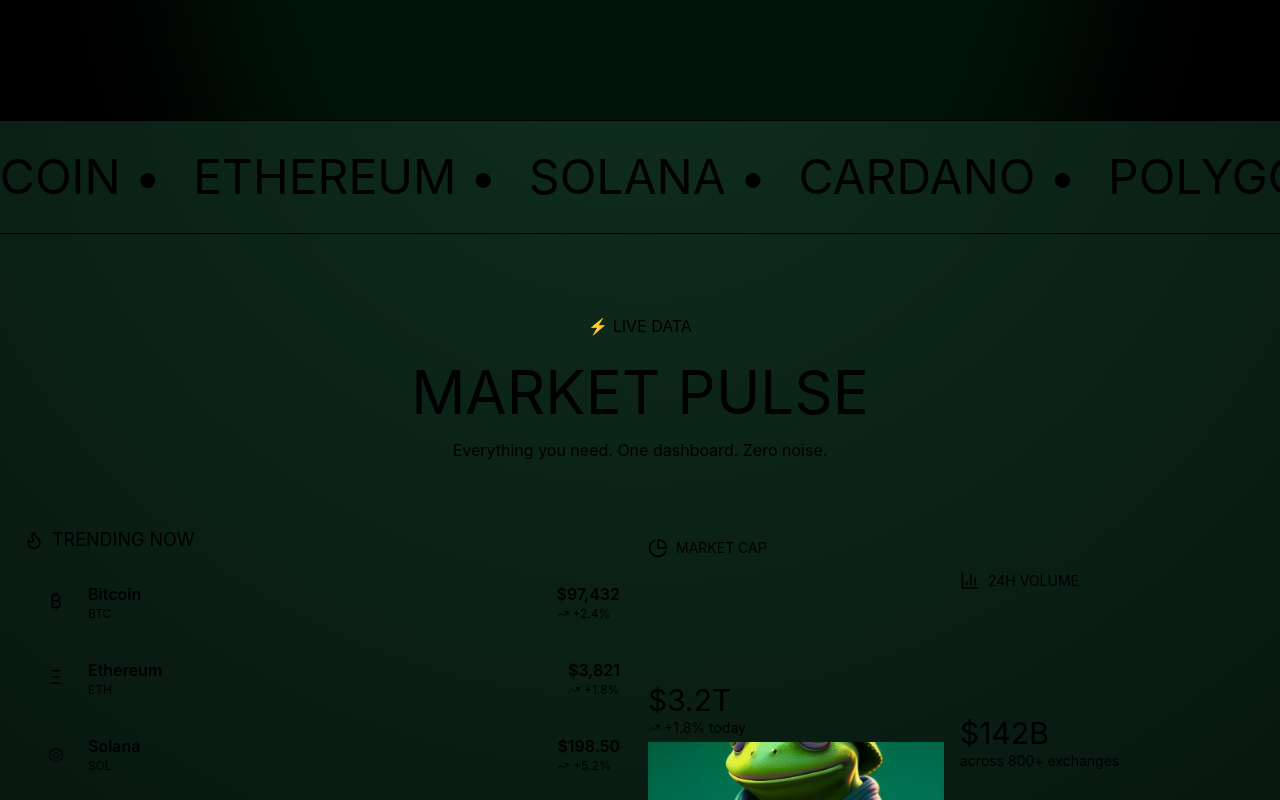
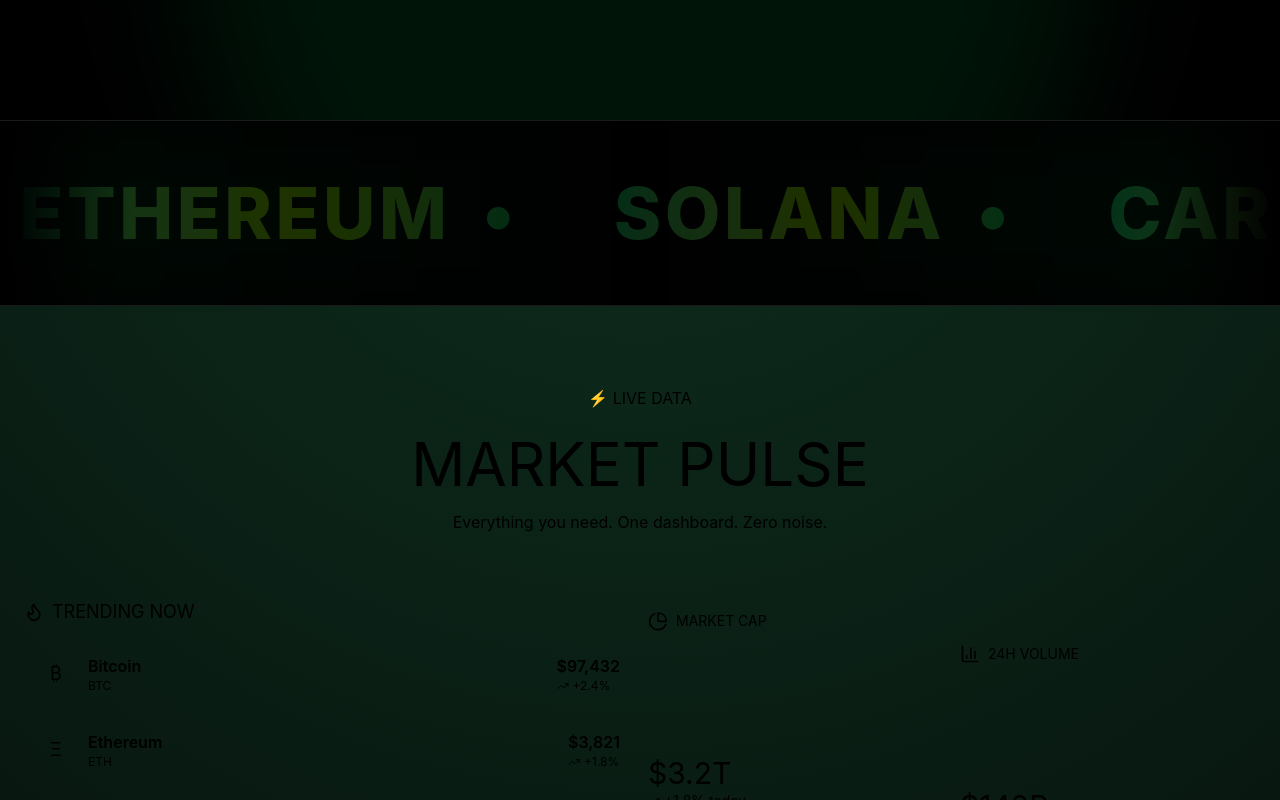
Before and after one commit to ThembelihleQueeneth/trend-fusion-react-app, a React (Vite) app: page / in a window 1280 px wide. Shown: the part 840-1640 px from the top of the page. Built offline with nearby package versions, Linux system fonts and the light colour scheme.

Commit message:
Improved the ui of Marquee Section

```diff
--- a/src/components/MarqueeSection.tsx
+++ b/src/components/MarqueeSection.tsx
@@ -3,26 +3,60 @@
 
 const MarqueeSection = () => {
   const ref = useRef<HTMLDivElement>(null);
+
   const { scrollYProgress } = useScroll({
     target: ref,
     offset: ["start end", "end start"],
   });
-  const x = useTransform(scrollYProgress, [0, 1], [0, -100]);
+
+  // Slower & smoother horizontal movement
+  const x = useTransform(scrollYProgress, [0, 1], ["0%", "-50%"]);
 
   const items = [
-    "BITCOIN", "ETHEREUM", "SOLANA", "CARDANO", "POLYGON",
-    "AVALANCHE", "CHAINLINK", "POLKADOT", "COSMOS", "NEAR",
+    "BITCOIN",
+    "ETHEREUM",
+    "SOLANA",
+    "CARDANO",
+    "POLYGON",
+    "AVALANCHE",
+    "CHAINLINK",
+    "POLKADOT",
+    "COSMOS",
+    "NEAR",
   ];
 
   return (
-    <section ref={ref} className="py-8 border-y border-border overflow-hidden">
-      <motion.div style={{ x }} className="flex gap-8 whitespace-nowrap">
+    <section
+      ref={ref}
+      className="relative py-14 overflow-hidden border-y border-white/10 bg-black"
+    >
+      {/* Fade edges (professional marquee look) */}
+      <div className="absolute left-0 top-0 h-full w-32 bg-gradient-to-r from-black to-transparent z-10 pointer-events-none" />
+      <div className="absolute right-0 top-0 h-full w-32 bg-gradient-to-l from-black to-transparent z-10 pointer-events-none" />
+
+      {/* Glow background strip */}
+      <div className="absolute inset-0 bg-gradient-to-r from-green-500/5 via-transparent to-green-500/5 blur-2xl" />
+
+      <motion.div
+        style={{ x }}
+        className="flex gap-16 whitespace-nowrap"
+      >
         {[...items, ...items].map((item, i) => (
           <span
             key={i}
-            className="font-display text-3xl md:text-5xl text-muted-foreground/20 hover:text-primary transition-colors cursor-default"
+            className="font-extrabold
+                       text-5xl md:text-7xl
+                       tracking-wider
+                       bg-gradient-to-r
+                       from-green-400 via-lime-400 to-green-500
+                       bg-clip-text text-transparent
+                       opacity-20
+                       hover:opacity-100
+                       hover:drop-shadow-[0_0_25px_rgba(34,197,94,0.6)]
+                       transition-all duration-300 cursor-default"
           >
-            {item} •
+            {item}
+            <span className="mx-8 text-green-400/30">•</span>
           </span>
         ))}
       </motion.div>
```
